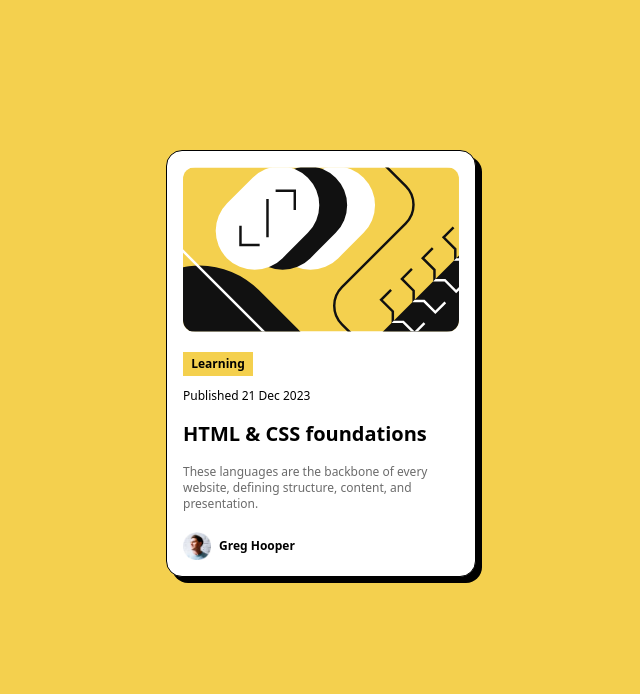
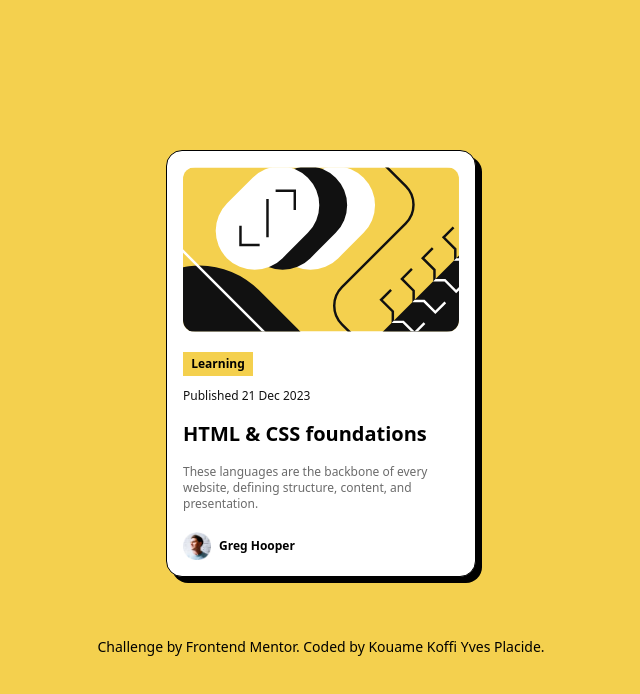
Before and after one commit to yvesplacide/projetFrontEndmentor1, a plain HTML site: page index.html in a window 1280 px wide. Shown: the whole page, without its empty margins (319-959 px from the left). Drawn offline with nearby package versions, Linux system fonts and the light colour scheme.

Commit message:
last commit

```diff
--- a/index.html
+++ b/index.html
@@ -7,7 +7,9 @@
     <style type="text/tailwindcss">
       @theme {
         --color-gray: hsl(0, 0%, 42%);
+        --color-yellow: hsl(47, 88%, 63%);
         --fontFamily-figtree: "Figtree", sans-serif;
+        --color-gray_950: hsl(0, 0%, 7%);
       }
     </style>
     <link rel="preconnect" href="https://fonts.googleapis.com" />
@@ -17,7 +19,7 @@
       rel="stylesheet"
     />
   </head>
-  <body class="bg-[#f4d04e] text-sm font-figtree">
+  <body class="bg-yellow text-sm font-figtree">
     <div
       class="border w-[310px] bg-white m-auto mt-[150px] rounded-2xl p-4 flex flex-col gap-5 shadow-[6px_6px_rgba(0,0,0,5)]"
     >
@@ -32,7 +34,7 @@
         <div class="bg-[#f4d04e] w-[70px] p-1 -mb-1">
           <p class="font-bold text-center text-xs">Learning</p>
         </div>
-        <p class="font-figtree text-xs">Published 21 Dec 2023</p>
+        <p class="font-figtree text-xs text-gray_950">Published 21 Dec 2023</p>
         <h1 class="font-bold text-xl hover:cursor-pointer hover:text-[#f4d04e]">
           HTML & CSS foundations
         </h1>
@@ -50,5 +52,11 @@
         </div>
       </div>
     </div>
+    <div class="attribution text-center mt-15">
+      Challenge by
+      <a href="https://www.frontendmentor.io?ref=challenge" target="_blank"
+        >Frontend Mentor</a
+      >. Coded by <a href="#"> Kouame Koffi Yves Placide</a>.
+    </div>
   </body>
 </html>
```
